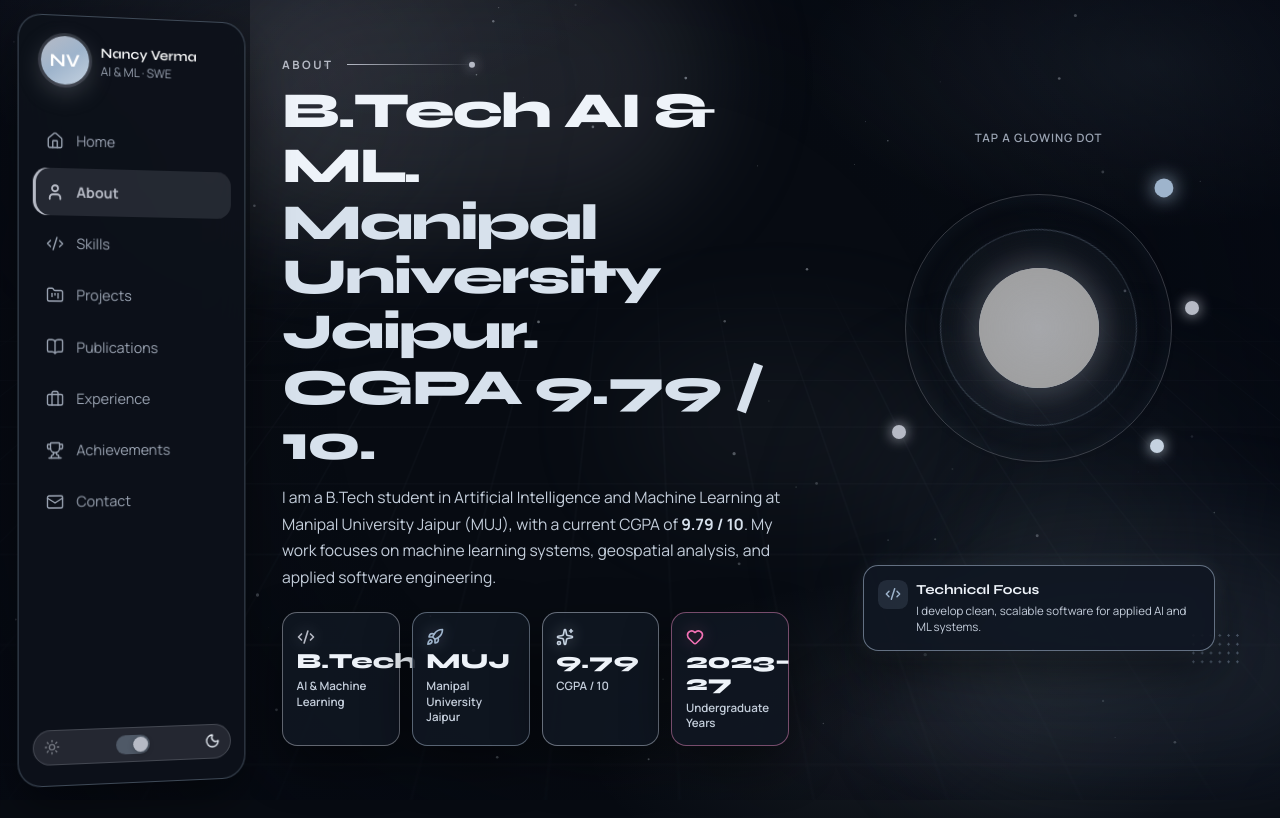
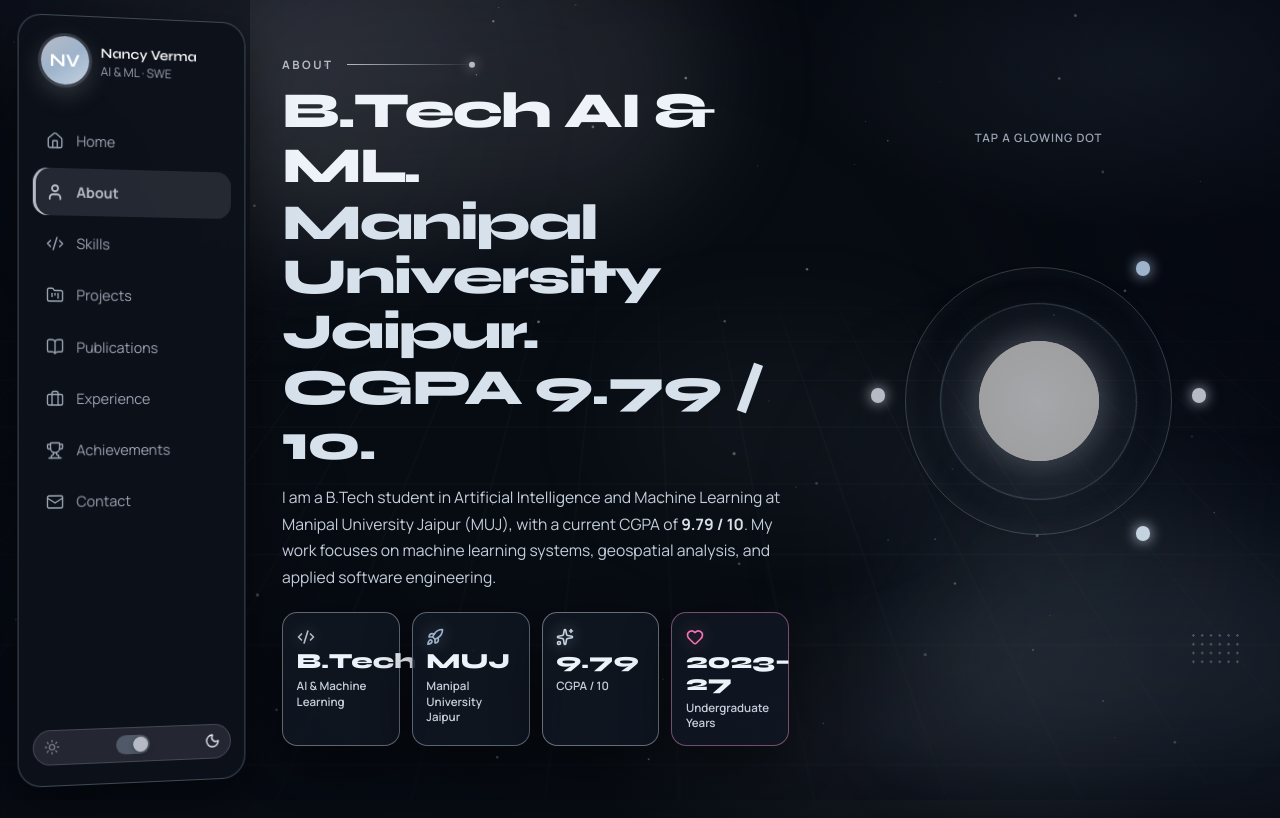
Before and after one commit to Nancy20052020/Portfolio_Nancy, a Next.js app: page /about in a window 1280 px wide. Built offline with nearby package versions, Linux system fonts and the light colour scheme; grey boxes are pictures that could not be loaded.

Commit message:
Restore About orbit popovers and even dot placement
Bring trait text back beside each glowing dot on hover/tap instead of
the below-orbit panel, and space the four dots evenly around the portrait.

Co-authored-by: Nancy20052020 <Nancy20052020@users.noreply.github.com>

```diff
--- a/src/app/globals.css
+++ b/src/app/globals.css
@@ -660,7 +660,7 @@
 /* About showcase */
 .about-section {
   position: relative;
-  overflow: hidden;
+  overflow: visible;
 }
 
 .about-layout {
@@ -949,11 +949,14 @@
   min-height: 28rem;
   display: grid;
   place-items: center;
+  overflow: visible;
+  padding: 2.5rem 0.5rem 1rem;
 }
 
 @media (min-width: 1024px) {
   .about-visual {
     min-height: 34rem;
+    padding: 2rem 1rem;
   }
 }
 
@@ -1024,21 +1027,26 @@
   pointer-events: auto;
 }
 
+/* Evenly space the four interactive dots around the orbit */
 .about-node-wrap.pos-tr {
-  top: 4%;
-  right: 8%;
+  top: 6%;
+  right: 14%;
 }
 .about-node-wrap.pos-mr {
-  top: 38%;
-  right: 0;
+  top: 42%;
+  right: -2%;
 }
 .about-node-wrap.pos-br {
+  bottom: 6%;
+  right: 14%;
+}
+.about-node-wrap.pos-ml {
+  top: 42%;
+  left: -2%;
+}
+.about-node-wrap.pos-bl {
   bottom: 10%;
-  right: 10%;
-}
-.about-node-wrap.pos-bl {
-  bottom: 14%;
-  left: 4%;
+  left: 8%;
 }
 
 .about-orbit-node {
@@ -1118,38 +1126,40 @@
   filter: drop-shadow(0 0 8px rgba(255, 255, 255, 0.55));
 }
 
-.about-trait-panel {
+.about-trait {
   --about-tone: #b6bac5;
-  position: relative;
-  z-index: 6;
+  position: absolute;
+  z-index: 7;
   display: flex;
   align-items: flex-start;
   gap: 0.55rem;
-  width: min(100%, 22rem);
-  margin: 1rem auto 0;
-  padding: 0.85rem 0.9rem;
+  width: min(13.5rem, 70vw);
+  padding: 0.75rem 0.8rem;
   border-radius: 0.95rem;
   border: 1px solid color-mix(in srgb, var(--about-tone) 45%, var(--border));
   background: color-mix(in srgb, var(--bg-elevated) 94%, transparent);
   box-shadow:
     var(--shadow),
     0 0 20px color-mix(in srgb, var(--about-tone) 12%, transparent);
-}
-
-.about-trait-panel.is-cyan {
+  backdrop-filter: blur(12px);
+  opacity: 0;
+  visibility: hidden;
+  pointer-events: none;
+  transform: translate(-50%, 0.75rem) scale(0.96);
+  transition:
+    opacity 0.2s ease,
+    transform 0.2s ease,
+    visibility 0.2s ease;
+}
+
+.about-trait.is-cyan {
   --about-tone: #b6bac5;
 }
-.about-trait-panel.is-purple {
+.about-trait.is-purple {
   --about-tone: #9eb4cc;
 }
-.about-trait-panel.is-pink {
+.about-trait.is-pink {
   --about-tone: #c5d2e0;
-}
-
-.about-trait {
-  position: absolute;
-  z-index: 7;
-  display: none;
 }
 
 .about-trait.is-visible {
@@ -1160,7 +1170,7 @@
 }
 
 .about-node-wrap.pos-tr .about-trait {
-  top: 1.1rem;
+  top: 1.15rem;
   left: 0;
   transform: translate(0, 0.75rem) scale(0.96);
 }
@@ -1169,17 +1179,17 @@
 }
 
 .about-node-wrap.pos-mr .about-trait {
-  top: 1.1rem;
-  right: 0;
+  top: 50%;
+  right: 1.2rem;
   left: auto;
-  transform: translate(0, 0.75rem) scale(0.96);
+  transform: translate(0.75rem, -50%) scale(0.96);
 }
 .about-node-wrap.pos-mr .about-trait.is-visible {
-  transform: translate(0, 0) scale(1);
+  transform: translate(0, -50%) scale(1);
 }
 
 .about-node-wrap.pos-br .about-trait {
-  bottom: 1.1rem;
+  bottom: 1.15rem;
   right: 0;
   left: auto;
   top: auto;
@@ -1189,8 +1199,18 @@
   transform: translate(0, 0) scale(1);
 }
 
+.about-node-wrap.pos-ml .about-trait {
+  top: 50%;
+  left: 1.2rem;
+  right: auto;
+  transform: translate(-0.75rem, -50%) scale(0.96);
+}
+.about-node-wrap.pos-ml .about-trait.is-visible {
+  transform: translate(0, -50%) scale(1);
+}
+
 .about-node-wrap.pos-bl .about-trait {
-  bottom: 1.1rem;
+  bottom: 1.15rem;
   left: 0;
   top: auto;
   transform: translate(0, -0.75rem) scale(0.96);
@@ -1227,16 +1247,34 @@
 @media (max-width: 1023px) {
   .about-visual {
     min-height: 26rem;
-    padding: 2rem 0 0.5rem;
+    padding: 2.25rem 0.25rem 1.5rem;
   }
 
   .about-orbit {
     margin-bottom: 0;
+  }
+
+  .about-node-wrap.pos-tr {
+    top: 4%;
+    right: 10%;
+  }
+  .about-node-wrap.pos-mr {
+    top: 44%;
+    right: 0;
+  }
+  .about-node-wrap.pos-br {
+    bottom: 4%;
+    right: 10%;
+  }
+  .about-node-wrap.pos-ml {
+    top: 44%;
+    left: 0;
   }
 
   .about-node-wrap.pos-tr .about-trait,
   .about-node-wrap.pos-mr .about-trait,
   .about-node-wrap.pos-br .about-trait,
+  .about-node-wrap.pos-ml .about-trait,
   .about-node-wrap.pos-bl .about-trait {
     left: 50%;
     right: auto;
@@ -1249,6 +1287,7 @@
   .about-node-wrap.pos-tr .about-trait.is-visible,
   .about-node-wrap.pos-mr .about-trait.is-visible,
   .about-node-wrap.pos-br .about-trait.is-visible,
+  .about-node-wrap.pos-ml .about-trait.is-visible,
   .about-node-wrap.pos-bl .about-trait.is-visible {
     transform: translate(-50%, 0) scale(1);
   }
--- a/src/components/sections/About.tsx
+++ b/src/components/sections/About.tsx
@@ -63,9 +63,7 @@
 export function About() {
   const rootRef = useRef<HTMLElement>(null);
   const orbitRef = useRef<HTMLDivElement>(null);
-  const [activeTrait, setActiveTrait] = useState<string | null>(
-    aboutContent.traits[0]?.title ?? null,
-  );
+  const [activeTrait, setActiveTrait] = useState<string | null>(null);
 
   useGSAP(
     () => {
@@ -97,19 +95,12 @@
       const orbit = orbitRef.current;
       if (!orbit) return;
       if (!orbit.contains(event.target as Node)) {
-        // Keep a selected trait visible on mobile for readability
-        if (window.matchMedia("(pointer: fine)").matches) {
-          setActiveTrait(null);
-        }
+        setActiveTrait(null);
       }
     };
     document.addEventListener("pointerdown", onPointerDown);
     return () => document.removeEventListener("pointerdown", onPointerDown);
   }, []);
-
-  const active =
-    aboutContent.traits.find((trait) => trait.title === activeTrait) ??
-    aboutContent.traits[0];
 
   return (
     <section ref={rootRef} className="section about-section">
@@ -172,44 +163,49 @@
             {aboutContent.traits.map((trait, index) => {
               const isActive = activeTrait === trait.title;
               return (
-                <div key={trait.title} className={`about-node-wrap pos-${trait.position}`}>
+                <div
+                  key={trait.title}
+                  className={`about-node-wrap pos-${trait.position}`}
+                >
                   <button
                     type="button"
                     className={`about-orbit-node is-interactive ${nodeTone[trait.tone]} n${index + 1}${isActive ? " is-active" : ""}`}
                     aria-expanded={isActive}
-                    aria-controls="about-trait-panel"
+                    aria-controls={`about-trait-${trait.title}`}
                     aria-label={trait.title}
                     onMouseEnter={() => setActiveTrait(trait.title)}
+                    onMouseLeave={() => setActiveTrait(null)}
                     onClick={(event) => {
                       event.preventDefault();
                       event.stopPropagation();
-                      setActiveTrait(trait.title);
+                      setActiveTrait((current) =>
+                        current === trait.title ? null : trait.title,
+                      );
                     }}
                     onTouchEnd={(event) => {
                       event.preventDefault();
                       event.stopPropagation();
-                      setActiveTrait(trait.title);
+                      setActiveTrait((current) =>
+                        current === trait.title ? null : trait.title,
+                      );
                     }}
                   />
+                  <article
+                    id={`about-trait-${trait.title}`}
+                    className={`about-trait glass-panel ${toneClass[trait.tone]}${isActive ? " is-visible" : ""}`}
+                  >
+                    <span className="about-trait-icon">
+                      <TraitIcon icon={trait.icon} />
+                    </span>
+                    <div>
+                      <h3 className="about-trait-title">{trait.title}</h3>
+                      <p className="about-trait-text">{trait.text}</p>
+                    </div>
+                  </article>
                 </div>
               );
             })}
           </div>
-
-          {active && (
-            <article
-              id="about-trait-panel"
-              className={`about-trait-panel glass-panel ${toneClass[active.tone]} is-visible`}
-            >
-              <span className="about-trait-icon">
-                <TraitIcon icon={active.icon} />
-              </span>
-              <div>
-                <h3 className="about-trait-title">{active.title}</h3>
-                <p className="about-trait-text">{active.text}</p>
-              </div>
-            </article>
-          )}
 
           <span className="about-dot-grid" aria-hidden />
         </div>
--- a/src/data/content.ts
+++ b/src/data/content.ts
@@ -91,7 +91,7 @@
       text: "I maintain strong academic performance while building practical projects.",
       icon: "star" as const,
       tone: "cyan" as const,
-      position: "bl" as const,
+      position: "ml" as const,
     },
   ],
 };
```
